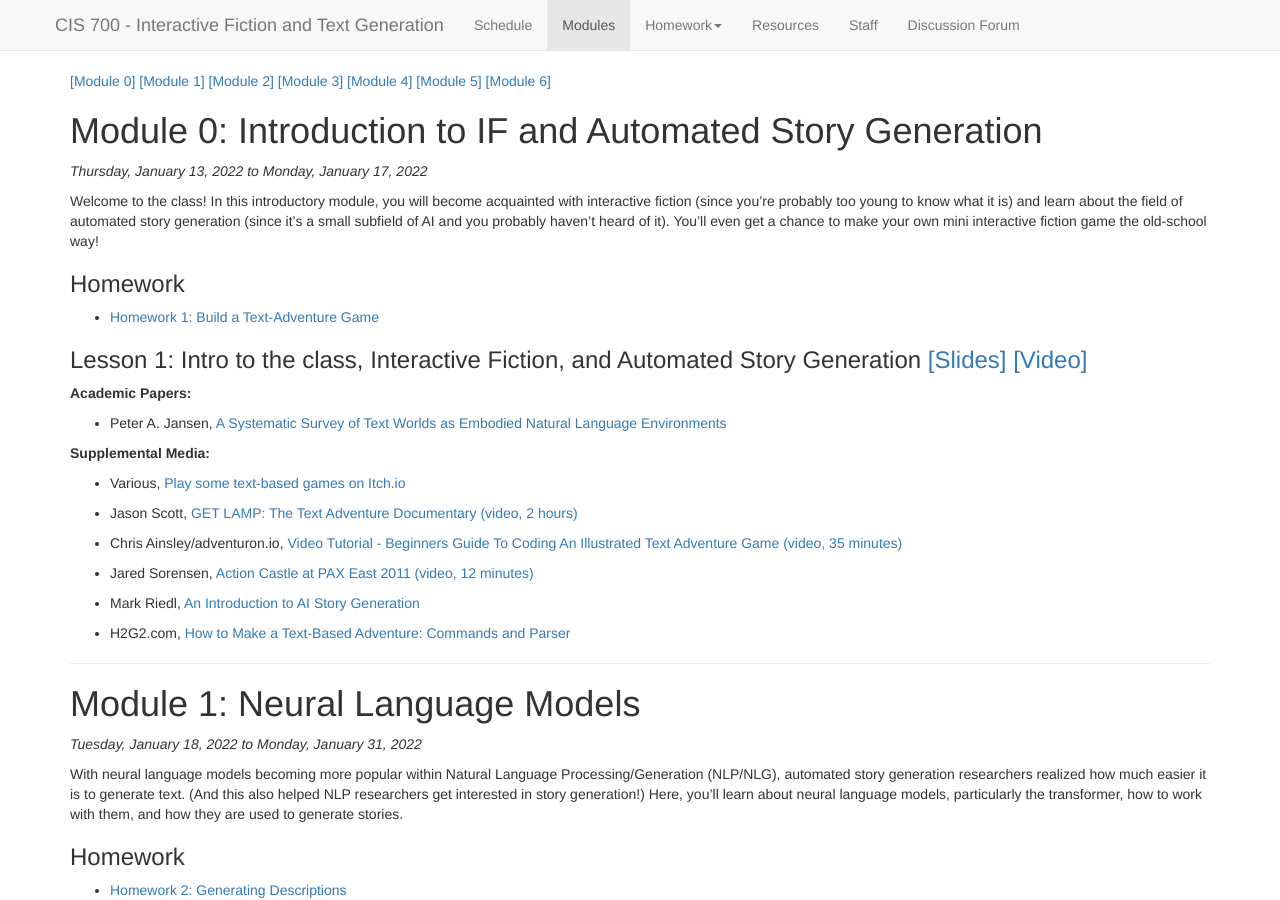
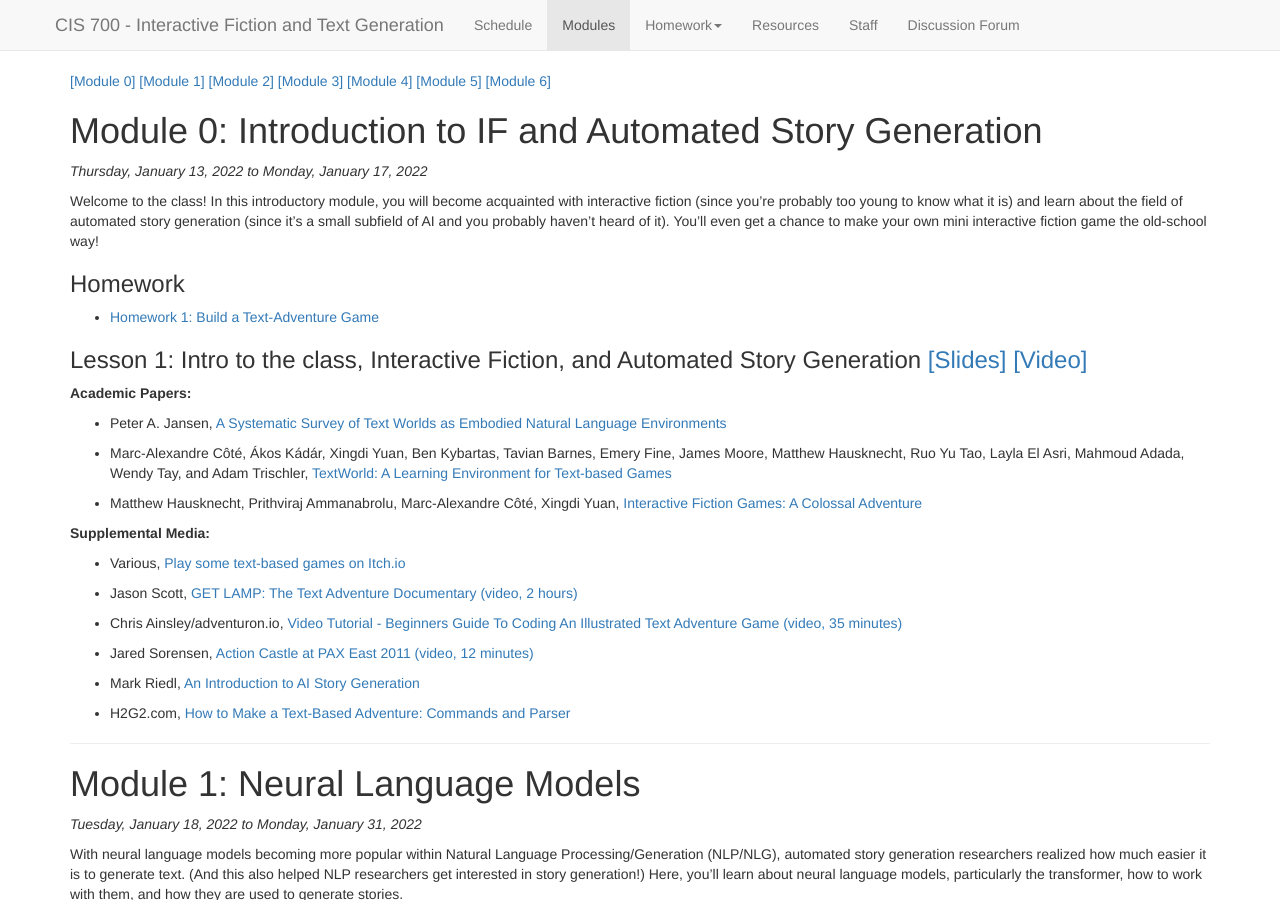
Before and after one commit to interactive-fiction-class/interactive-fiction-class.github.io, a Jekyll site: the page built from modules.md, in a window 1280 px wide and 900 px high. Built offline with Jekyll 4.4.1, drawn with Linux system fonts in a browser that asks for light colours; nearby versions of some CDN libraries; a script that is not in the unit is left out.

Commit message:
Update modules.yaml

```diff
--- a/_data/modules.yaml
+++ b/_data/modules.yaml
@@ -15,6 +15,14 @@
           title: A Systematic Survey of Text Worlds as Embodied Natural Language Environments
           url: https://aclanthology.org/2022.wordplay-1.1.pdf
           authors: Peter A. Jansen
+        -
+          title: "TextWorld: A Learning Environment for Text-based Games"
+          url: https://www.semanticscholar.org/paper/TextWorld%3A-A-Learning-Environment-for-Text-based-Côté-Kádár/89daae27e7df4a418b9610d307ce3df0e30fc8a2
+          authors: Marc-Alexandre Côté, Ákos Kádár, Xingdi Yuan, Ben Kybartas, Tavian Barnes, Emery Fine, James Moore, Matthew Hausknecht, Ruo Yu Tao, Layla El Asri, Mahmoud Adada, Wendy Tay, and Adam Trischler
+        -
+          title: "Interactive Fiction Games: A Colossal Adventure"
+          url: https://www.semanticscholar.org/paper/Interactive-Fiction-Games%3A-A-Colossal-Adventure-Hausknecht-Ammanabrolu/221d453c165aca6bc1a054289eb510e558a23dca
+          authors: Matthew Hausknecht, Prithviraj Ammanabrolu, Marc-Alexandre Côté, Xingdi Yuan
       optional:
         -
           authors: Various
```
